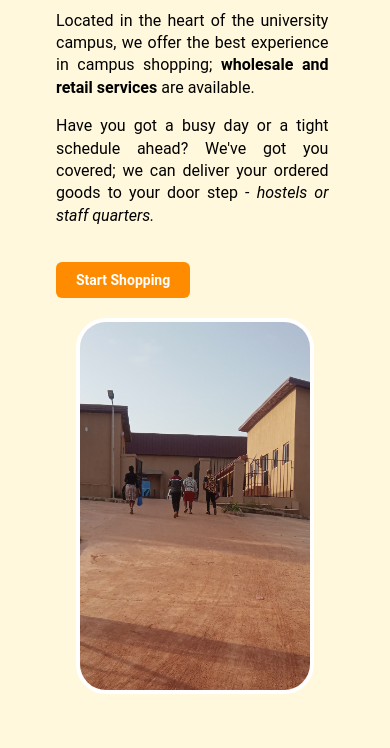
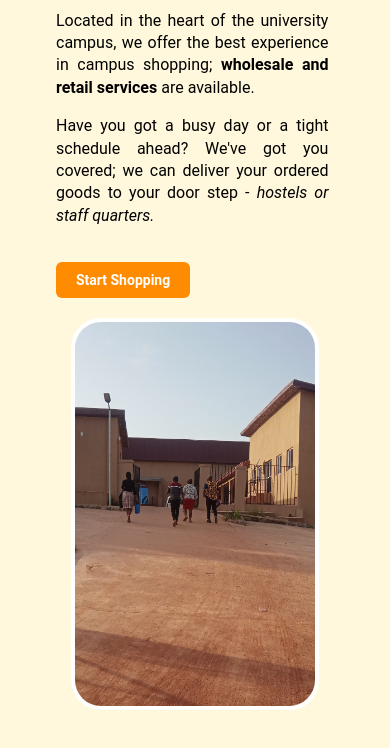
Before and after one commit to Ikechukwu-Ik/semester-1-project, a plain HTML site: page index.html in a window 390 px wide. Shown: the part 454-1202 px from the top of the page. Drawn offline with Linux system fonts and the light colour scheme.

Commit message:
Update home.css

```diff
--- a/css/home.css
+++ b/css/home.css
@@ -218,7 +218,7 @@ body {
 	}
 
 	.main-content .image-content img {
-		max-width: 230px;
+		max-width: 240px;
 	}
 
 
```
